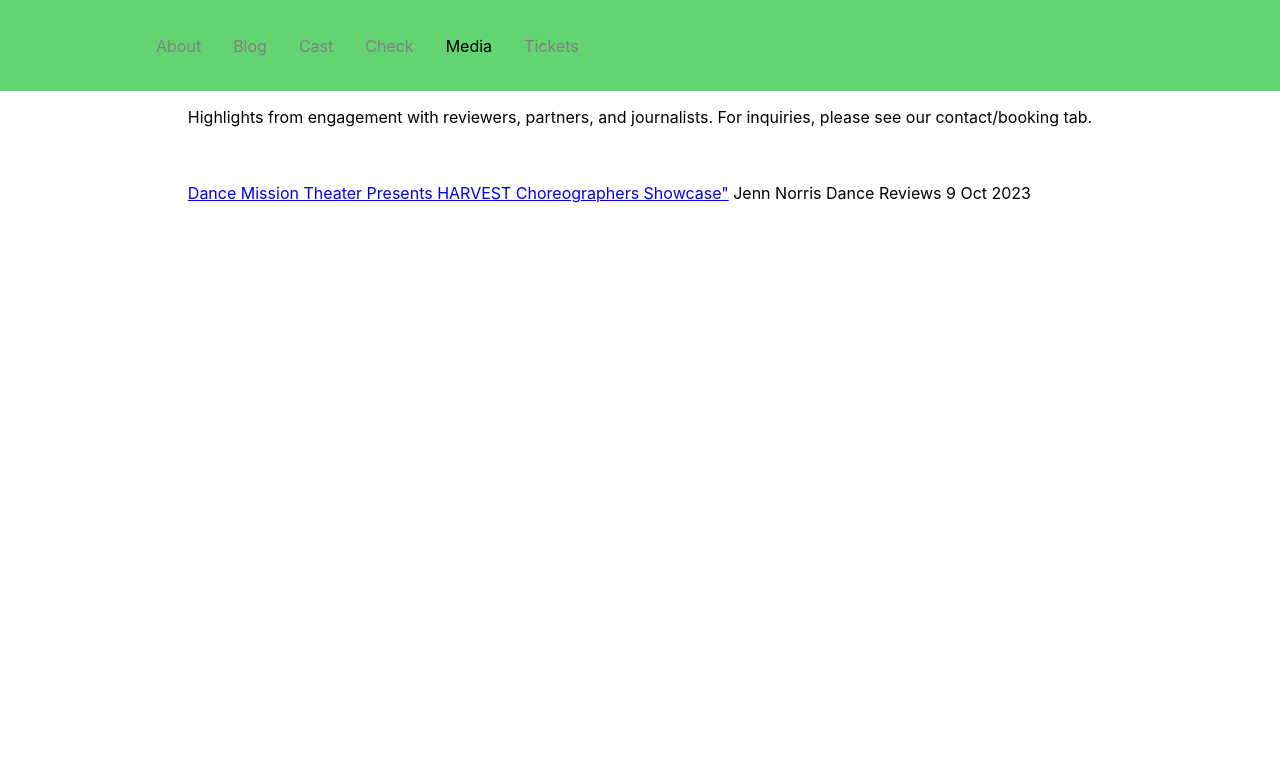
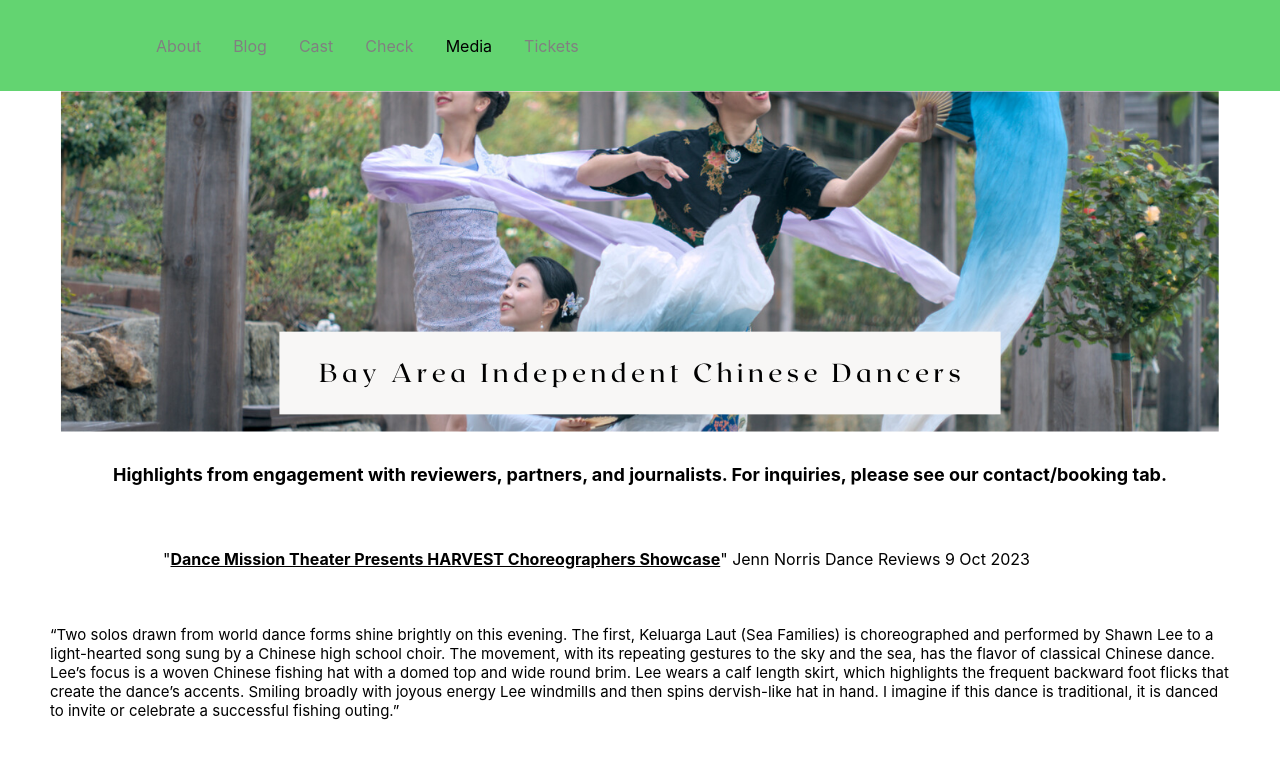
Before and after one commit to willchen122/baicd_website, a React (Create React App) app: page /media in a window 1280 px wide. Shown: the top 758 px of the page. Built offline with nearby package versions, Linux system fonts and the light colour scheme.

Commit message:
Modified media & tickets page and link styling

```diff
--- a/src/App.css
+++ b/src/App.css
@@ -37,16 +37,35 @@
   }
 }
 
-.donationLink{
+.allLinks{
   color: black;
-  text-decoration: none;
+  /* text-decoration: none; */
   font-weight: bold;
 }
-.donationLink:hover{
+.allLinks:hover{
   color:aqua;
   background-color: #109c85;
   border-radius: 5px;
-  box-shadow: 2px 2px 1px 1px rgba(0, 0, 255, .2);
+  box-shadow: 2px 2px 1px 0.5px rgba(0, 0, 255, .2);
   /* box-shadow: -1.5px -1.5px 2px 1px rgba(160, 60, 255, .2); */
   padding: 0px 3px;
+  margin: 0px 1px;
+  text-align: center;
+  text-decoration: none;
+  /* display: inline-block; */
 }
+p.mediaInquiry{
+  font-size: 18px;
+  font-weight: bold;
+}
+.reviewTexts, .ticketTexts{
+  font-size: 15px;
+  padding: 20px 50px;
+}
+.mediaText{
+  padding: 10px 50px;
+}
+.linkReview{
+  padding: 10px 50px;
+  display:inline-flex;
+}
--- a/src/pages/media.js
+++ b/src/pages/media.js
@@ -1,6 +1,24 @@
 import React from "react";
+import BAICD_BannerImage from '../components/Banner/BAICD_BannerImage.png'
 
 const Media = () => {
+    const styles = {
+        // aboutText: {
+        //     marginLeft: "15%",
+        //     marginRight: "15%",
+        //     textAlign: "justify",
+
+        // },
+        // inputText: {
+        //   padding: "10px",
+        //   color: "red",
+        // },
+        banner:{
+            marginLeft: "15%",
+            marginRight: "15%",
+
+        },
+      };
     return (
         <div
             style={{
@@ -10,12 +28,17 @@ const Media = () => {
                 height: "100vh",
             }}
         >
-            <div>
-                <p>Highlights from engagement with reviewers, partners, and journalists. For inquiries, please see our contact/booking tab.</p>
+             <div className="banner" style={styles.banner}>
+                <img src={BAICD_BannerImage}></img>
+            </div>
+
+            <div className="mediaText">
+                <p className="mediaInquiry">Highlights from engagement with reviewers, partners, and journalists. For inquiries, please see our contact/booking tab.</p>
                 <br></br>
-                <br></br>
-                <span><a href="#">Dance Mission Theater Presents HARVEST Choreographers Showcase"</a> Jenn Norris Dance Reviews 9 Oct 2023</span>
+
+                <div className="linkReview"><p className="mediaSpan">"<a className="allLinks" href="https://www.youtube.com/watch?v=djV11Xbc914&ab_channel=a-ha" target="blank">Dance Mission Theater Presents HARVEST Choreographers Showcase</a>" Jenn Norris Dance Reviews 9 Oct 2023</p></div>
             </div>
+            <div className="reviewTexts">“Two solos drawn from world dance forms shine brightly on this evening. The first, Keluarga Laut (Sea Families) is choreographed and performed by Shawn Lee to a light-hearted song sung by a Chinese high school choir. The movement, with its repeating gestures to the sky and the sea, has the flavor of classical Chinese dance. Lee’s focus is a woven Chinese fishing hat with a domed top and wide round brim. Lee wears a calf length skirt, which highlights the frequent backward foot flicks that create the dance’s accents. Smiling broadly with joyous energy Lee windmills and then spins dervish-like hat in hand. I imagine if this dance is traditional, it is danced to invite or celebrate a successful fishing outing.”</div>
         </div>
     );
 };
--- a/src/pages/tickets.js
+++ b/src/pages/tickets.js
@@ -33,11 +33,11 @@ const Ticket = () => {
                 <img src={BAICD_BannerImage}></img>
             </div>
 
-            <div>
+            <div className="ticketTexts">
                 <strong>閩橋 Min Bridges: stories from the Malay World, Taiwan, and mainland China</strong> is our first produced show, on May 4th, 2024 at 7:30 pm at Theatre of Yugen in San Francisco. Stay tuned for the official ticket site. In the meantime, you can secure early access to the ticketing website by donating to our company below  and keep in touch by signing up for our mailing list on the Contact/Booking tab.
                 <br></br>
                 <br></br>
-                <strong>Donations</strong> Donors like you are a valuable part of our community here at BAICD. We’re all volunteers, but we aspire to pay our members and collaborators equitable market rates, We can’t do that without your support.  You help us secure the innovative, equitable, and democratic traditional arts we all believe in. Thanks to our fiscal sponsor Shawl Anderson Dance Center (SADC), all donations to BAICD are tax-deductible. Please donate through SADC’s website <a className="donationLink" href="https://www.youtube.com/watch?v=dQw4w9WgXcQ&ab_channel=RickAstley" target="_blank">here</a>.
+                <strong>Donations</strong> Donors like you are a valuable part of our community here at BAICD. We’re all volunteers, but we aspire to pay our members and collaborators equitable market rates, We can’t do that without your support.  You help us secure the innovative, equitable, and democratic traditional arts we all believe in. Thanks to our fiscal sponsor Shawl Anderson Dance Center (SADC), all donations to BAICD are tax-deductible. Please donate through SADC’s website <a className="allLinks" href="https://www.youtube.com/watch?v=dQw4w9WgXcQ&ab_channel=RickAstley" target="_blank">here</a>.
             </div>
         </div>
     );
```
